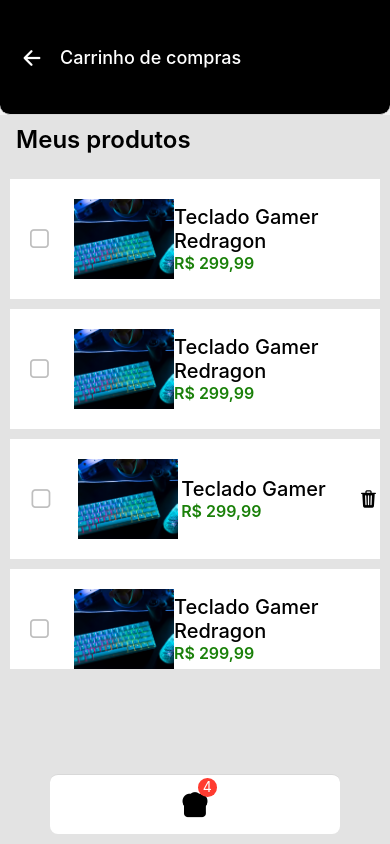
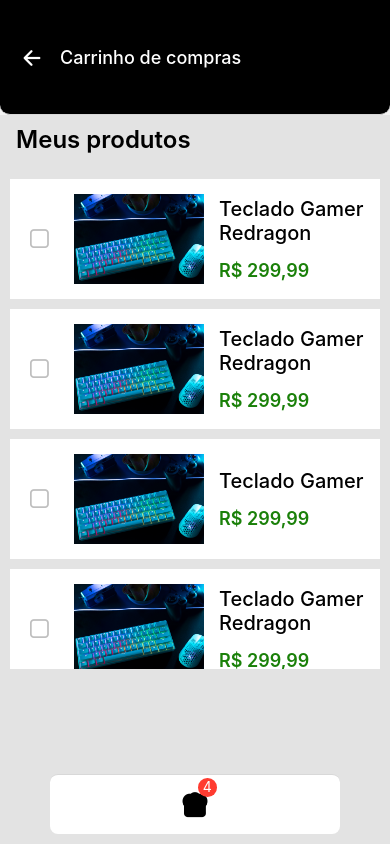
Before and after one commit to whohenrique/CodeShop, a React Native app: screen /ShoppingCart in a window 390 px wide. Built offline with nearby package versions, Linux system fonts and the light colour scheme.

Commit message:
Refactoring components

```diff
--- a/src/components/Header/index.tsx
+++ b/src/components/Header/index.tsx
@@ -7,10 +7,9 @@ export default function Header() {
 
   const [searchQuery, setSearchQuery] = useState("")
 
-
   return (
     <SafeAreaView style={styles.container}>
-      <Text style={styles.textContainer}>CodeShop</Text>
+      <Text style={styles.textContainer}>{"</CodeShop>"}</Text>
       <View>
         <TextInput
           clearButtonMode='always'
--- a/src/components/Product/index.tsx
+++ b/src/components/Product/index.tsx
@@ -18,7 +18,7 @@ export default function Product({image, title, price, favorite: initialFavorite}
 
   return (
     <SafeAreaView style={styles.container}>
-      <TouchableOpacity style={styles.product} onPress={() => navigation.navigate("Detail")}>
+      <TouchableOpacity style={styles.product} onPress={() => navigation.navigate("Detail" as never)}>
         <View >
           {image && <Image source={productImage} style={styles.productImage}/> }
         </View>
@@ -28,7 +28,7 @@ export default function Product({image, title, price, favorite: initialFavorite}
           <Text style={styles.productTitle}>{title}</Text>
             <View>
               <TouchableOpacity style={{paddingLeft: 20}} onPress={toggleFavorite}>
-                <Ionicons name={favorite ? 'heart' : 'heart-outline'} size={30} color={favorite ? 'red' : 'black'} />
+                <Ionicons name={favorite ? 'heart' : 'heart-outline'} size={26} color={favorite ? 'red' : 'black'} />
               </TouchableOpacity>
             </View>
           </View>
--- a/src/components/ProductCart/index.tsx
+++ b/src/components/ProductCart/index.tsx
@@ -1,13 +1,12 @@
 import { View, Text, SafeAreaView, Image, TouchableOpacity } from 'react-native';
 import productImage from '../../assets/Teclado Gamer.jpg';
-import { ProductProps } from '../../@types/product';
+import { ProductCartProps } from './productCart';
 import { Ionicons } from '@expo/vector-icons';
 import { CheckBox } from "react-native-elements";
 
 import { styles } from './styles';
 
-
-export default function ProductCart({image, title, price, active}: ProductProps) {
+export default function ProductCart({active, image, title, price}: ProductCartProps) {
   const handleCheckboxToggle = () => {}
 
   return (
@@ -25,7 +24,7 @@ export default function ProductCart({image, title, price, active}: ProductProps)
             </View>
           <View>
             <TouchableOpacity style={{paddingLeft: 30}}>
-              <Ionicons name='trash' size={20} />
+              <Ionicons name='trash' size={26} onPress={() => {}}/>
             </TouchableOpacity>
           </View>
       </SafeAreaView>
--- a/src/components/ProductCart/styles.ts
+++ b/src/components/ProductCart/styles.ts
@@ -13,17 +13,21 @@ export const styles = StyleSheet.create({
     justifyContent: 'space-around',
     backgroundColor: theme.colors.WHITE,
     height: 120,
-    width: '100%'
+    width: '100%',
+    paddingRight: 5,
+    margin: 'auto',
   },
   productImage: {
-    width: 100,
-    height: 80,
+    width: 130,
+    height: 90,
+    marginRight: 15,
   },
   productInfo: {
     flexDirection: 'column',
     justifyContent: 'space-around',
     alignItems: 'flex-start',
     maxWidth: '50%',
+    gap: 15,
   },
   productTitle: {
     fontSize: theme.font_size.title_2,
@@ -31,7 +35,7 @@ export const styles = StyleSheet.create({
   },
   productPrice: {
     color: theme.colors.GREEN,
-    fontSize: 16,
+    fontSize: 18,
     fontWeight: '600',
   },
 });
```
Also changed, not shown: src/components/Product/product.d.ts (added, +8 -0 lines), src/components/ProductCart/productCart.d.ts (added, +10 -0 lines).
